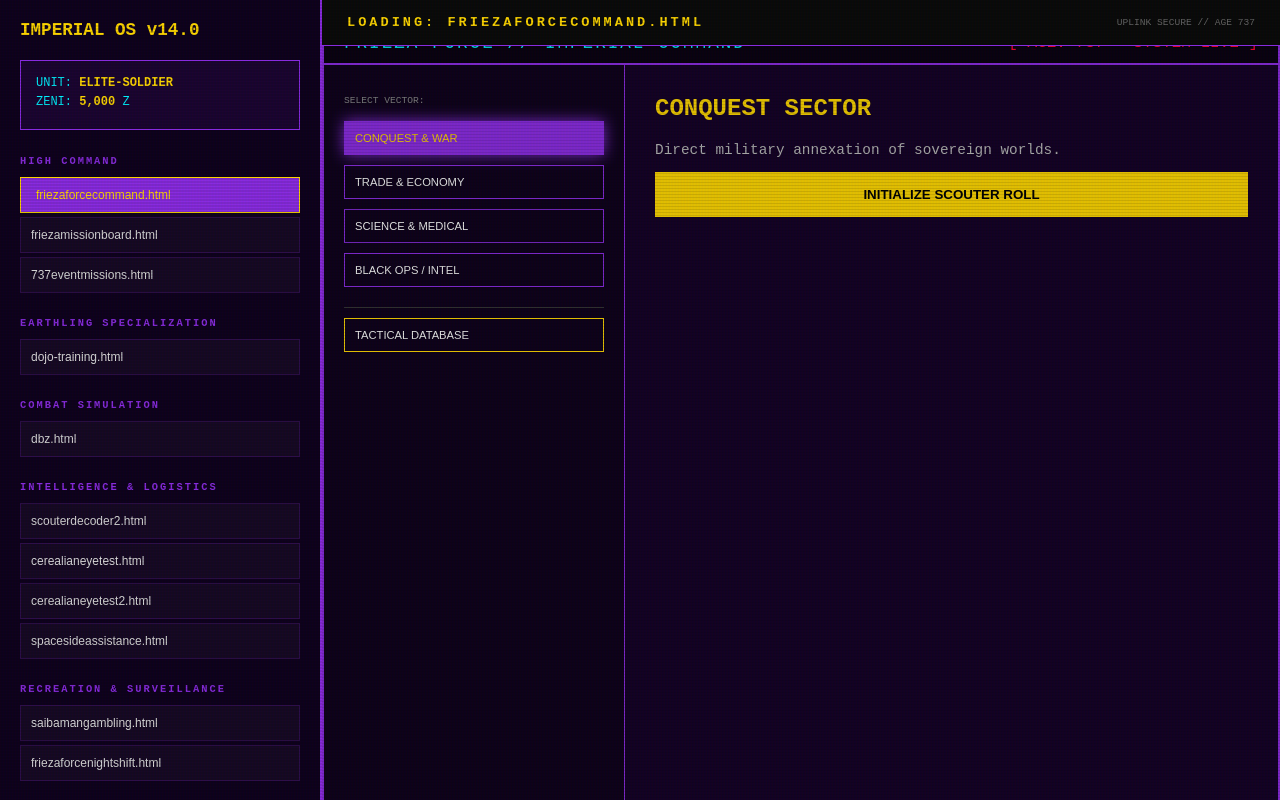
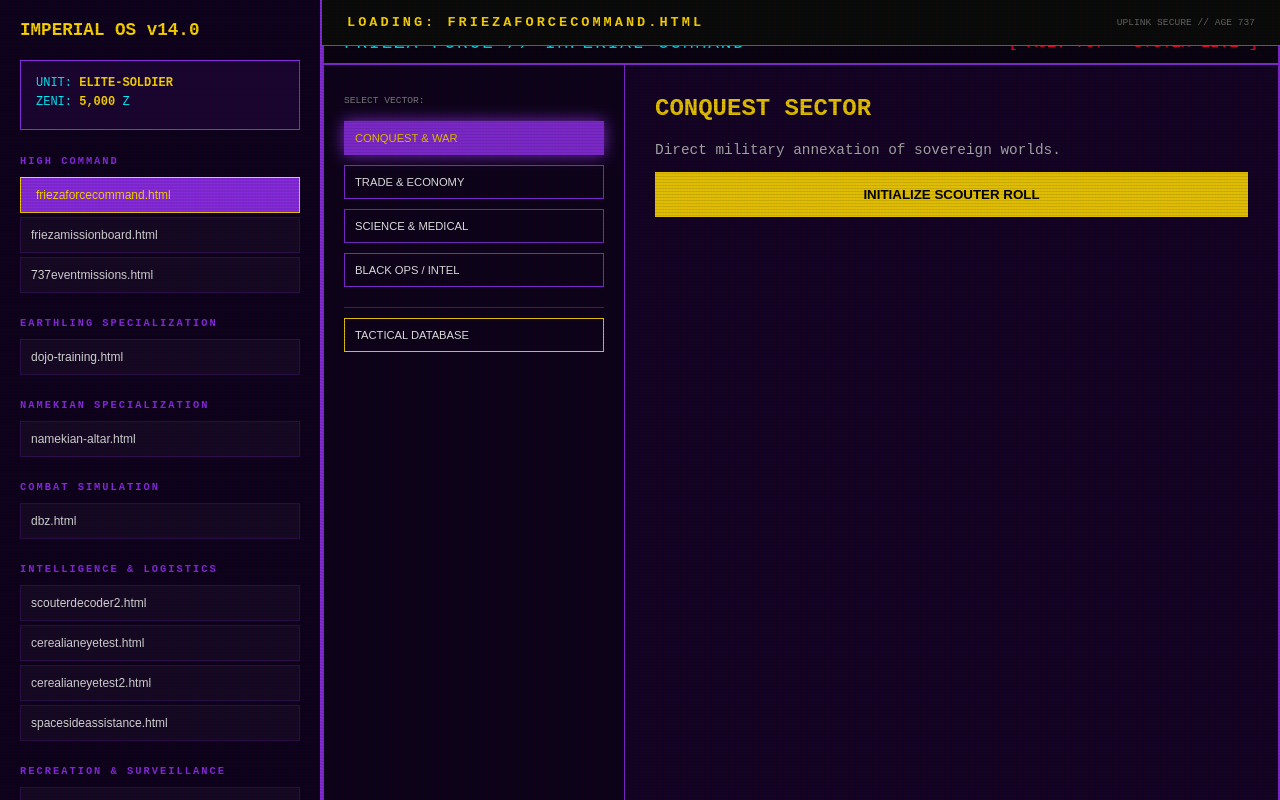
Before and after one commit to ShadowKing1244/Imperial-Command-Hub, a plain HTML site: page index.html in a window 1280 px wide. Drawn offline with Linux system fonts and the light colour scheme.

Commit message:
Add Namekian Specialization category to navigation

```diff
--- a/index.html
+++ b/index.html
@@ -137,6 +137,11 @@
         </div>
 
         <div class="nav-category">
+            <div class="category-label">Namekian Specialization</div>
+            <button class="nav-btn" onclick="loadPage('namekian-altar.html', 'Ancestral Altar', this)">namekian-altar.html</button>
+        </div>
+
+        <div class="nav-category">
             <div class="category-label">Combat Simulation</div>
             <button class="nav-btn" onclick="loadPage('dbz.html', 'Z-Warriors Game', this)">dbz.html</button>
         </div>
```
